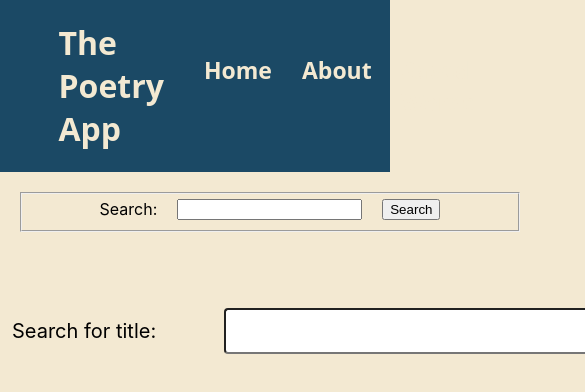
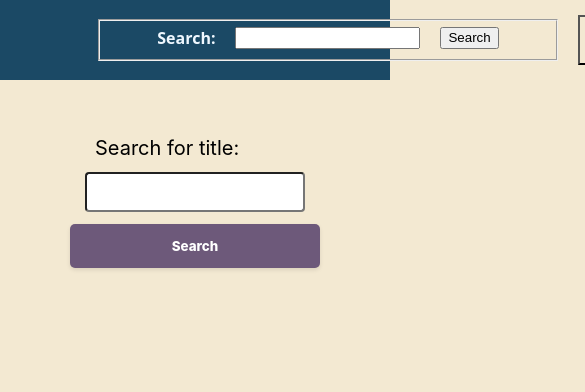
Before and after one commit to IAMAMZ/poetry, a React (Create React App) app: page / in a window 390 px wide. Shown: the top 392 px of the page, 585 px wide, since content can reach past the window. Built offline with nearby package versions, Linux system fonts and the light colour scheme.

Commit message:
make header responsive

```diff
--- a/package.json
+++ b/package.json
@@ -9,6 +9,7 @@
     "react": "^18.2.0",
     "react-dom": "^18.2.0",
     "react-draggable": "^4.4.5",
+    "react-icons": "^4.10.1",
     "react-router-dom": "^6.14.2",
     "react-scripts": "5.0.1",
     "web-vitals": "^2.1.4"
--- a/src/components/Header.css
+++ b/src/components/Header.css
@@ -1,5 +1,11 @@
+*{box-sizing: border-box;
+
+}
 .outerWrapper{
     width: 100%;
+    height: 80px;
+    margin:0;
+    padding: 0;
     display: flex;
     align-items: center;
     justify-content: center;
@@ -11,22 +17,90 @@
 
 .innerWrapper{
     display: flex;
-    width:70%;
+    width:60%;
     align-items: center;
 }
 .innerWrapper ul {
-    width: 50%;
+    width: 800px;
     list-style: none;
     display: flex;
     gap:30px;
     font-size: 23px;
 }
-.innerWrapper ul >* {
+.innerWrapper nav{
+    display: flex;
+    align-items: center;
+    justify-content: space-around;
+    width: 800px;
+}
+
+.innerWrapper .nav-link:hover {
+    color: rgb(219, 63, 63);
+    cursor: pointer;
+    background:transparent;
+}
+.innerWrapper nav > .nav-link {
     text-decoration: none;
     color: #F3E9D2;
+    display: flex;
 }
 
 h1 {
     width: 100%;
     color: #F3E9D2;
 }
+.dictionary{
+    visibility: none;
+}
+
+header .nav-btn{
+    padding: 5px;
+    cursor: pointer;
+    border: none;
+    background:transparent;
+    outline: none;
+    opacity: 0;
+    visibility: none;
+}
+.dict-link{
+    background-color: transparent;
+    color: #F3E9D2;
+    margin-right: 50px;
+    width: 100px;
+    height: 50px;
+}
+.dict-link:hover{
+    background: #F3E9D2;
+    color: rgb(150, 110, 110);
+}
+
+@media only screen and (max-width:1024px){
+
+    header .nav-btn {
+        visibility: visible;
+        opacity: 1;
+    }
+    header nav{
+        position: fixed;
+        top:0;
+        left: 0;
+        height: 100%;
+        width: 100%;
+        display: flex;
+        flex-direction: column;
+        justify-content: center;
+        align-items: center;
+        z-index: 9999;
+        gap:1.5rem;
+        background-color: #1B4965;
+        transition:1s;
+        transform: translateY(-500vh);
+    }
+    header .responsive_nav{
+        transform: none;
+        width: 100%;
+    }
+
+
+
+}
--- a/src/components/Header.js
+++ b/src/components/Header.js
@@ -1,17 +1,52 @@
 import { NavLink } from "react-router-dom";
+import {
+  FaBars,
+  FaBook,
+  faTimes,
+  faBook,
+  FaRegWindowClose,
+} from "react-icons/fa";
+import { useRef } from "react";
 import "./Header.css";
+import Dictionary from "./Dictionary";
 
 export default function Header() {
+  const navRef = useRef();
+  const dictref = useRef();
+
+  const showNavBar = () => {
+    navRef.current.classList.toggle("responsive_nav");
+  };
+  const showDictionary = () => {};
   return (
-    <div className="outerWrapper">
+    <header className="outerWrapper">
       <div className="innerWrapper">
+        <Dictionary className="dictionary" />
+        <button className="dict-link" onClick={showDictionary}>
+          <FaBook />
+        </button>
         <h1>The Poetry App</h1>
-        <ul>
-          <NavLink to={"/"}>Home</NavLink>
-          <NavLink to={"/about"}>About </NavLink>
-          <NavLink to={"/savedwords"}>Saved Words</NavLink>
-        </ul>
+        <nav ref={navRef}>
+          <NavLink className="nav-link" to={"/"}>
+            Home
+          </NavLink>
+          <NavLink className="nav-link" to={"/about"}>
+            About{" "}
+          </NavLink>
+          <NavLink className="nav-link" to={"/savedwords"}>
+            Saved Words
+          </NavLink>
+          <NavLink className="nav-link" to={"/login"}>
+            Login
+          </NavLink>
+          <button className="nav-btn nav-close-btn" onClick={showNavBar}>
+            <FaRegWindowClose />
+          </button>
+        </nav>
+        <button className="nav-btn" onClick={showNavBar}>
+          <FaBars />
+        </button>
       </div>
-    </div>
+    </header>
   );
 }
--- a/src/components/SearchBox.css
+++ b/src/components/SearchBox.css
@@ -3,7 +3,7 @@
     gap:12px;
     align-items: center;
     border: none;
-    width:500px;
+    width:200px;
     margin:50px auto 0px auto;
     border-radius: 3px;
 }
@@ -51,3 +51,28 @@
 .boxFieldset button :hover {
   background: #00bd68;
 }
+
+@media only screen and (max-width:1024px){
+
+  .boxFieldset{
+    display: flex;
+    gap:12px;
+    align-items: center;
+    border: none;
+    width:100%;
+    margin:50px auto 0px auto;
+    border-radius: 3px;
+    flex-direction: column;
+}
+form{
+  width: 100%;
+  padding: 0;
+  margin: 0;
+}
+.boxFieldset input{
+  flex-grow: 2;
+  width: 60%;
+  border-radius: 4px;
+  font-size: 18px;
+}
+}
--- a/src/pages/Home.js
+++ b/src/pages/Home.js
@@ -11,7 +11,7 @@ export default function Home({
 }) {
   return (
     <div>
-      <Dictionary />
+      {/* <Dictionary /> */}
       <SearchBox
         label="Search for title:"
         buttonTxt={"Search"}
```
Also changed, not shown: 1 other file (tests, documents, lock files or other folders).
